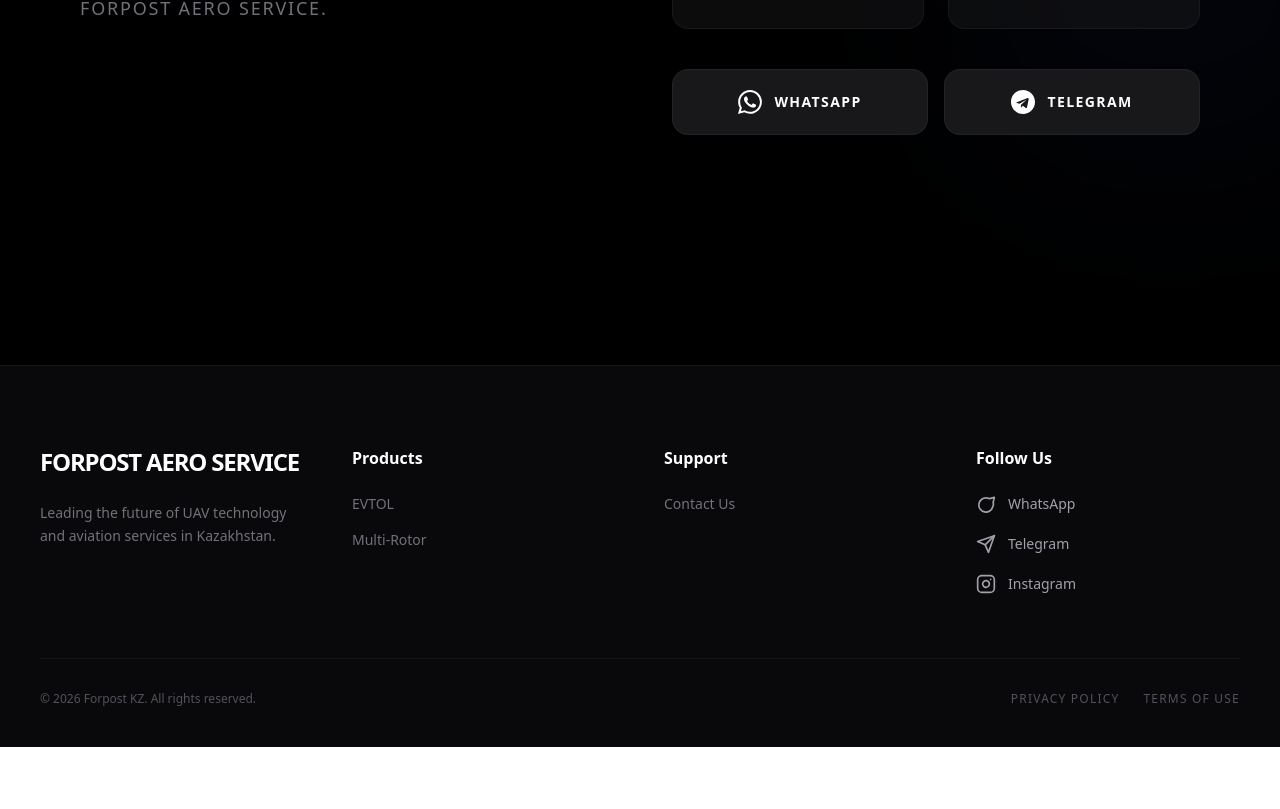
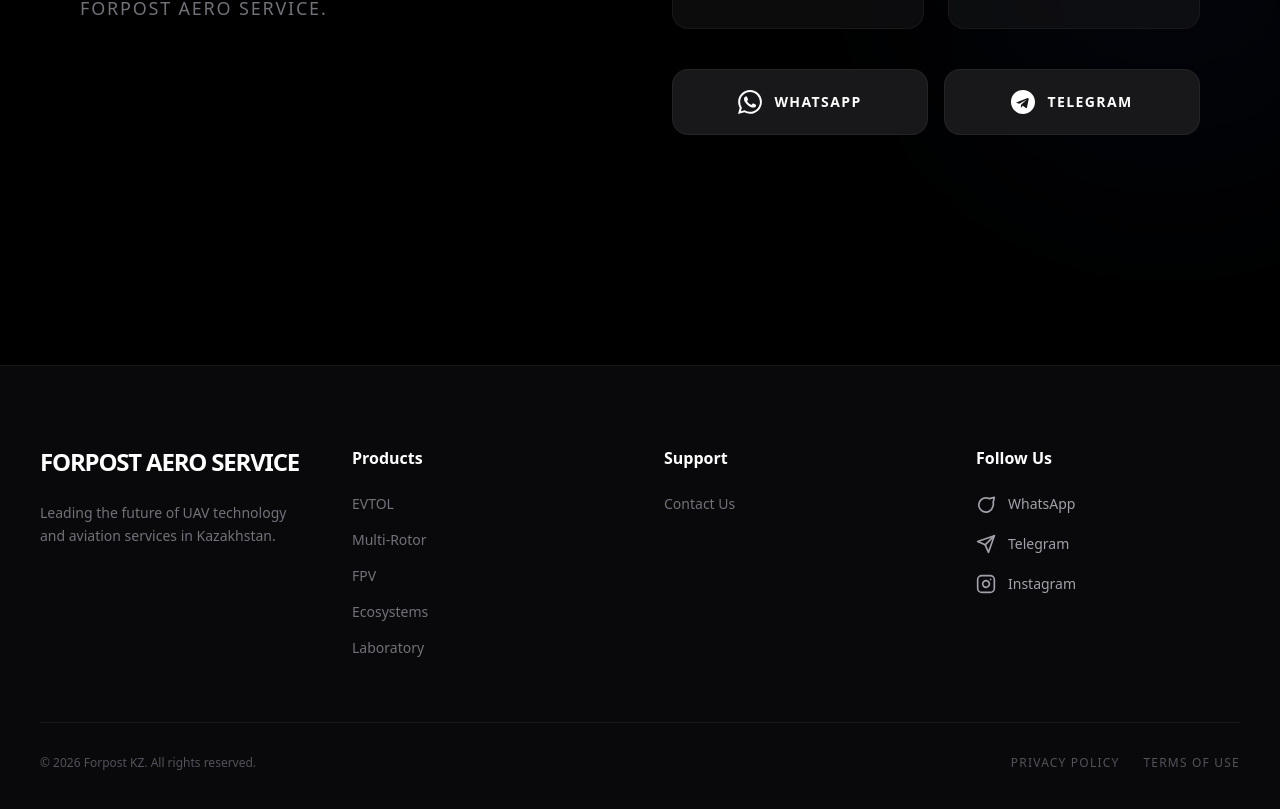
Before and after one commit to forpostaeroservice/forpostaeroservice-drones, a React (Create React App) app in the folder FAS_site/fas-website/: page /contact in a window 1280 px wide. Shown: the part 435-1244 px from the top of the page. Before the commit the page ends 1182 px from the top, so only its background shows below. Built offline with nearby package versions, Linux system fonts and the light colour scheme; no server answers.

Commit message:
footer update

```diff
--- a/FAS_site/fas-website/src/components/Footer.jsx
+++ b/FAS_site/fas-website/src/components/Footer.jsx
@@ -23,10 +23,19 @@
           <h4 className="text-zinc-900 dark:text-white font-bold mb-6">{t('footer.col_products')}</h4>
           <ul className="text-zinc-600 dark:text-zinc-500 text-sm space-y-4">
             <li>
-              <Link to="/drones" className="hover:text-blue-600 dark:hover:text-white transition">EVTOL</Link>
+              <Link to="/drones/evtol" className="hover:text-blue-600 dark:hover:text-white transition">EVTOL</Link>
             </li>
             <li>
-              <Link to="/drones" className="hover:text-blue-600 dark:hover:text-white transition">Multi-Rotor</Link>
+              <Link to="/drones/multirotor" className="hover:text-blue-600 dark:hover:text-white transition">Multi-Rotor</Link>
+            </li>
+            <li>
+              <Link to="/products/fpv" className="hover:text-blue-600 dark:hover:text-white transition">FPV</Link>
+            </li>
+            <li>
+              <Link to="/ecosystems" className="hover:text-blue-600 dark:hover:text-white transition">Ecosystems</Link>
+            </li>
+            <li>
+              <Link to="/products/lab" className="hover:text-blue-600 dark:hover:text-white transition">Laboratory</Link>
             </li>
           </ul>
         </div>
```
